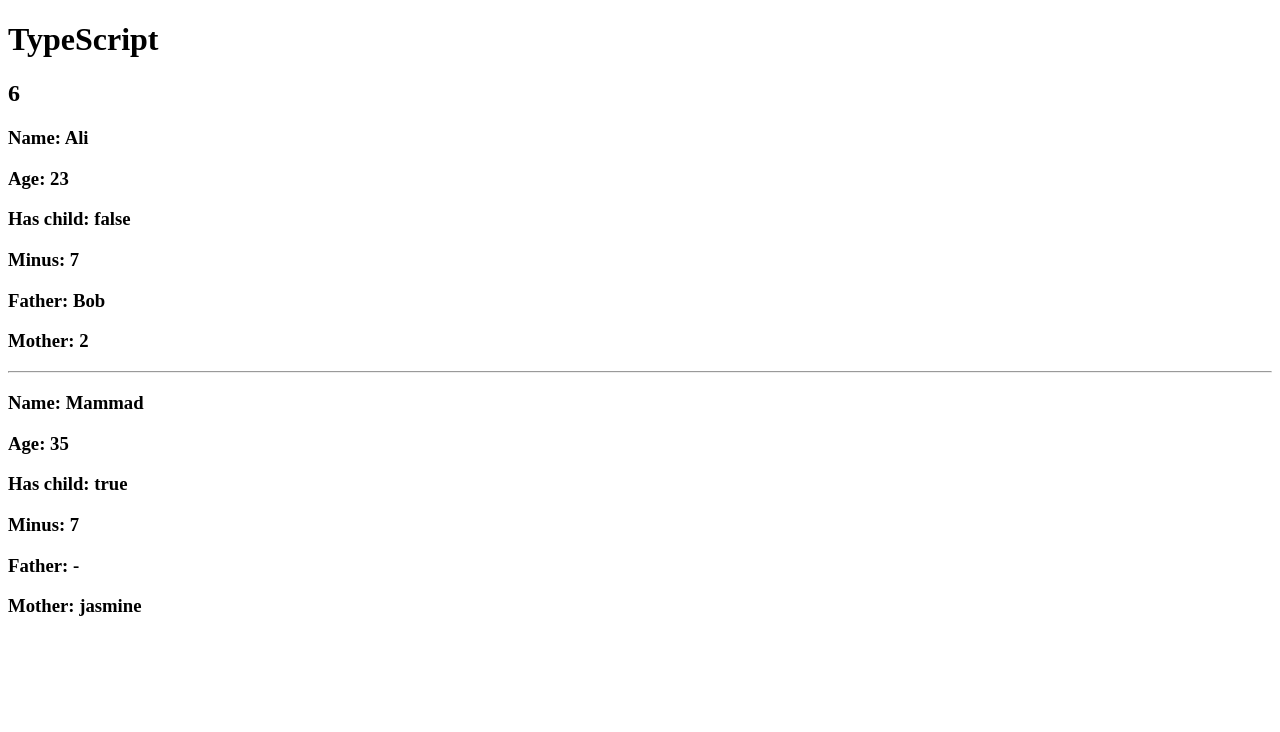
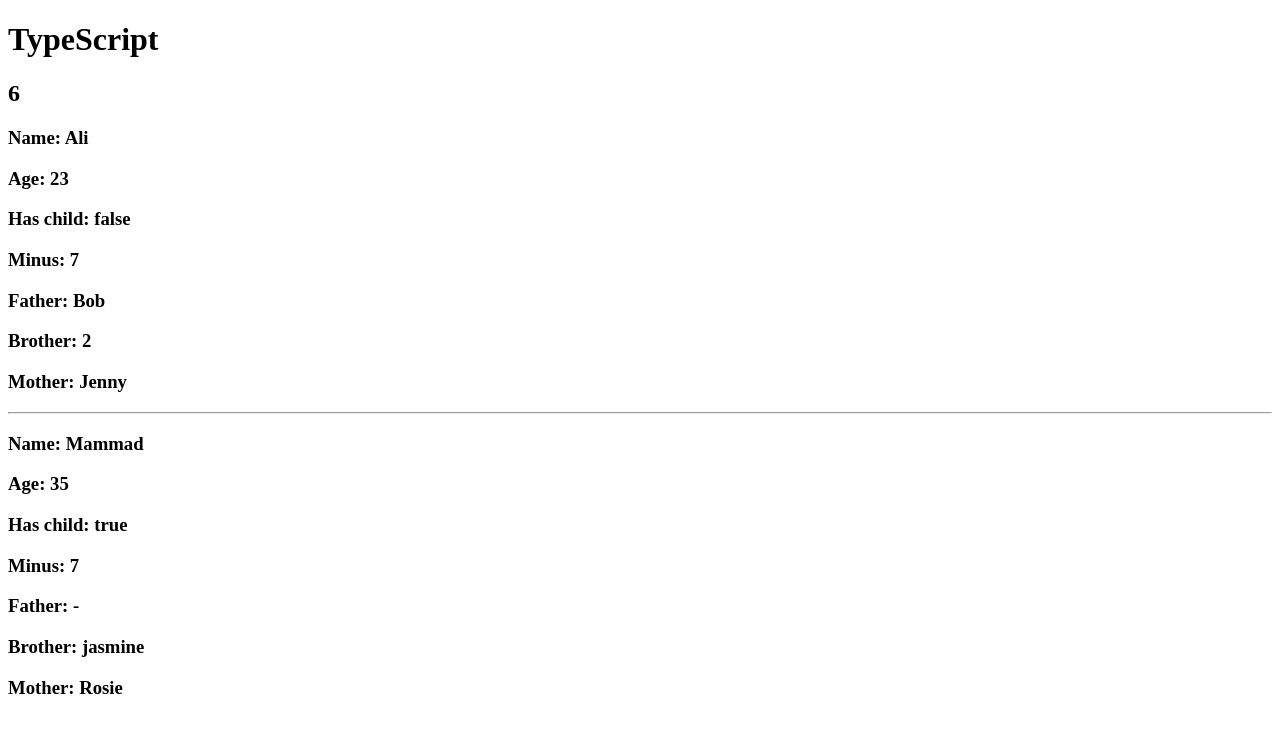
Before and after one commit to jawid-fakhari/TypeScript-learning, a React (Create React App) app: page / in a window 1280 px wide. Shown: the top 732 px of the page. Built offline with nearby package versions, Linux system fonts and the light colour scheme.

Commit message:
Union Type

```diff
--- a/src/App.tsx
+++ b/src/App.tsx
@@ -45,9 +45,9 @@
         <h1>TypeScript</h1>
         <h2>{sum(2, 4)}</h2>
         {/* i props di User è stato settato, e finché non viene completato i suoi props avermo errore "il bello di typescript" */}
-        <User name='Ali' age={23} hasChild={false} minus={minus} father='Bob' mother={2}/>
+        <User name='Ali' age={23} hasChild={false} minus={minus} father='Bob' brother={2} mother='Jenny'/>
         <hr />
-        <User name='Mammad' age={35} hasChild={true} minus={minus} mother="jasmine"/>
+        <User name='Mammad' age={35} hasChild={true} minus={minus} brother="jasmine" mother='Rosie'/>
 
     </div>
   );
--- a/src/components/User.tsx
+++ b/src/components/User.tsx
@@ -1,6 +1,6 @@
 import React from 'react'
 
-
+type MotherType = "Jenny" | "Rosie" | "Silvy";
 // pulizia del codice
 type USER={
     name: string,
@@ -10,11 +10,13 @@
     //Come settare un Optional Type
     father?: string,
     //Come settare un Any Type
-    mother: any,
+    brother: any,
+    // Settare Union Type
+    mother: MotherType
 }
 
 //come settare il type dei props in react component, che è stato importato in App.tsx
-export default function User({name, age, hasChild, minus, father, mother}: USER,) {
+export default function User({name, age, hasChild, minus, father, brother, mother}: USER,) {
   return (
     <div>
         <h3>Name: {name}</h3>
@@ -24,6 +26,7 @@
         <h3>
             Father: {father ?? "-"}
         </h3>
+        <h3>Brother: {brother}</h3>
         <h3>Mother: {mother}</h3>
     </div>
   )
```
